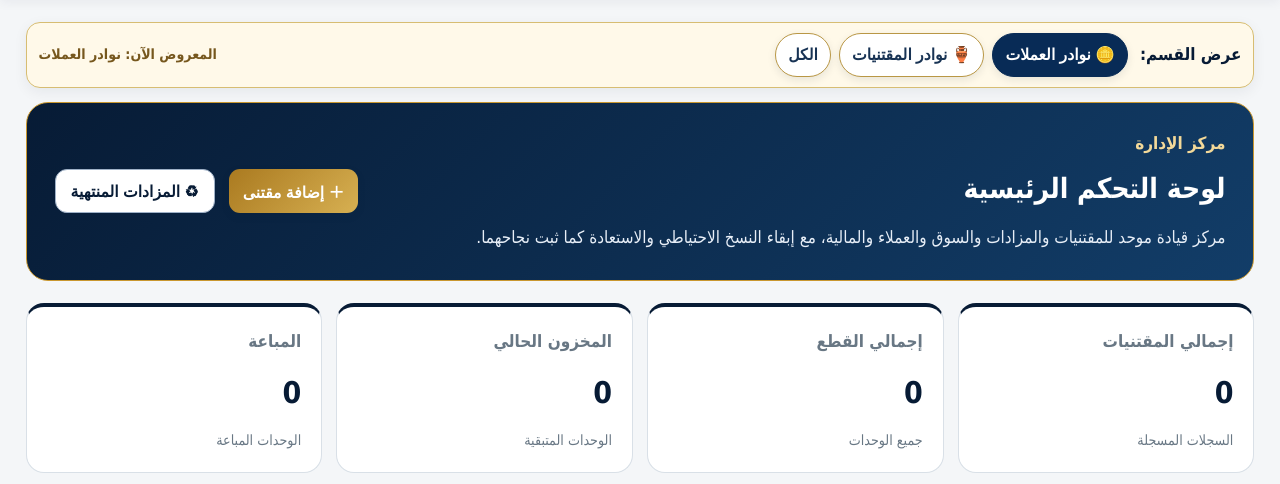
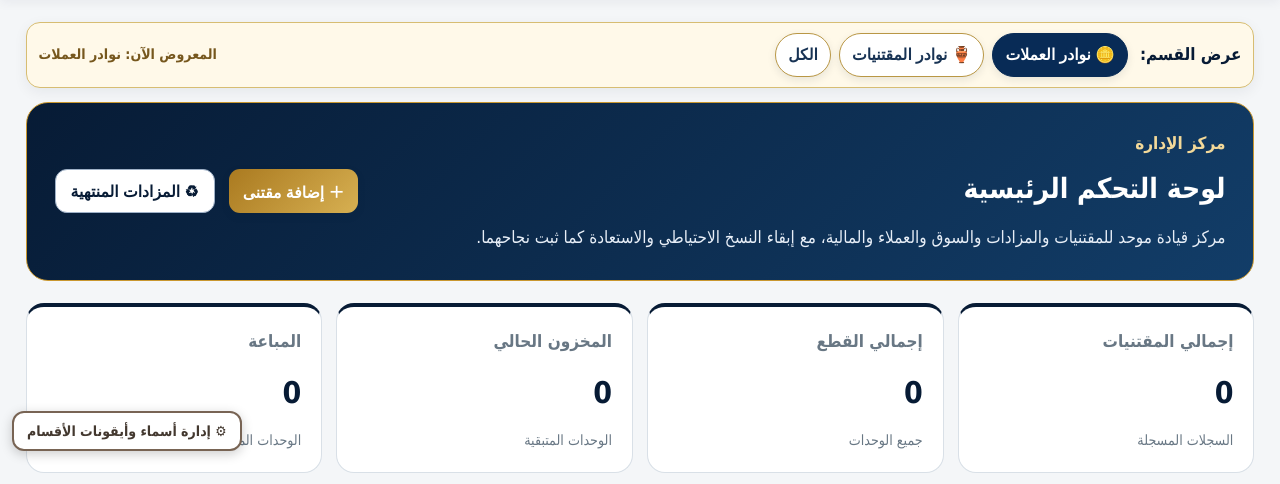
Before and after one commit to nawadercoins-dev/nawader-coins, a plain HTML site: page admin/index.html in a window 1280 px wide. Shown: the part 259-743 px from the top of the page. Drawn offline with Linux system fonts and the light colour scheme; no server answers.

Commit message:
feat: editable collectible category labels and icons

```diff
--- a/admin/index.html
+++ b/admin/index.html
@@ -13,7 +13,7 @@
 </style>
 <script src="/arabic_ui_guard.js?v=1" defer></script>
 </head>
-  <body>
+  <body><a href="/admin/category-editor" style="position:fixed;bottom:90px;left:12px;z-index:99999;background:#fff;color:#43382f;border:2px solid #786454;border-radius:12px;padding:10px 13px;text-decoration:none;font:700 14px Tahoma,Arial;box-shadow:0 3px 12px #0003">⚙ إدارة أسماء وأيقونات الأقسام</a>
     <header>
       <div class="admin-brand">
         <div class="brand-mark">◆</div>
```
